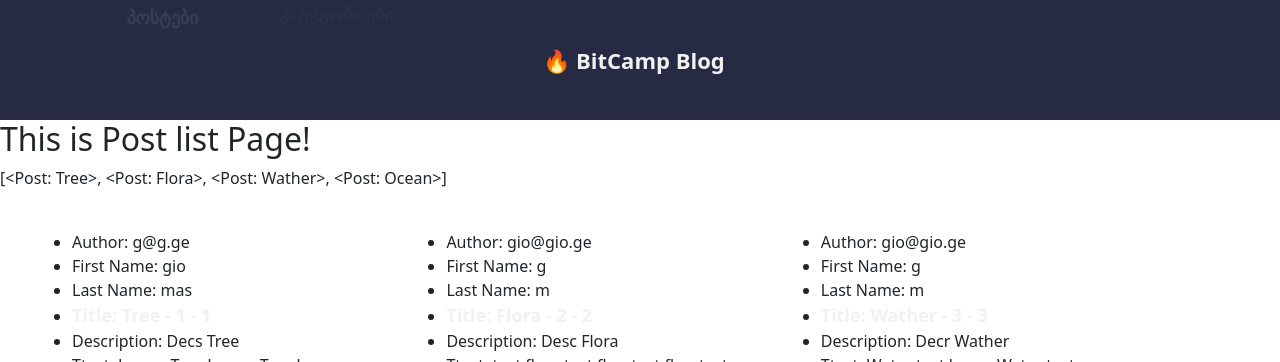
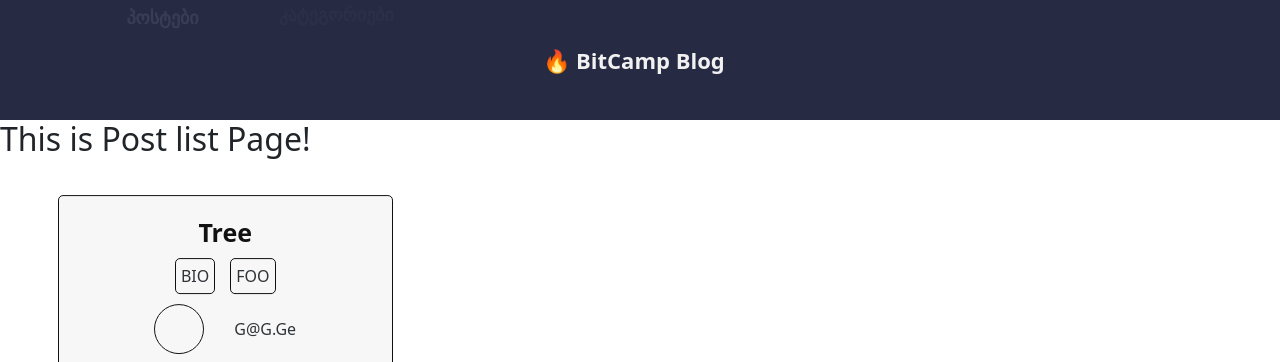
Before and after one commit to Pirmsho/bitcamp-blog-django, a Django app: page /posts/ in a window 1280 px wide. Shown: the top 362 px of the page. Run offline with Django 4.2, Linux system fonts and the light colour scheme; data comes from the database, SQL or seed files in the repository; some libraries are stand-ins or nearby versions.

Commit message:
+ corrected post list styles

```diff
--- a/bitcamp/bitcamp/static/css/post_list.css
+++ b/bitcamp/bitcamp/static/css/post_list.css
@@ -25,6 +25,15 @@
   justify-content: center;
   align-items: center;
 }
+.post-header a {
+  color: black;
+  font-size: 25px;
+  transition: 0.3s all;
+}
+.post-header a:hover {
+  text-decoration: underline;
+  transform: scale(1.05);
+}
 .post-author-div {
   display: flex;
   justify-content: center;
@@ -42,11 +51,28 @@
 p {
   margin: 0;
 }
+.categories {
+  display: flex;
+  justify-content: center;
+  align-items: center;
+  gap: 15px;
+}
+.category {
+  border: 1px solid black;
+  border-radius: 5px;
+  padding: 5px;
+}
 .post-main-image-div {
   width: 100%;
   height: 150px;
   border: 1px solid black;
   margin-bottom: 10px;
+}
+.post-main-image-div img,
+.author-img img {
+  width: 100%;
+  height: 100%;
+  object-fit: contain;
 }
 @media (max-width: 1200px) {
   .posts-section {
--- a/bitcamp/blog/templates/blog/post_list.html
+++ b/bitcamp/blog/templates/blog/post_list.html
@@ -16,7 +16,7 @@
 </h2>
 <!-- ქვევით არ ვიცი როგორ დავამატო. ასე ვცდილობ გაჩვენო რას გაწვდი ბექიდან. სამი პოსტია დამატებული და ამ სამს აჩვენებს -->
 <!-- პოსტებიდან მარტო მე-3 პოსტის დეტალურ გვერდს ხსნის (/post/3/ ), ვერ გავიგე რატომ. /post/1/ და /post/2/ არ ხსნის -->
-{{ posts }}
+{% comment %} {{ posts }}
 <ul>
 
     {% for post in posts %}
@@ -35,29 +35,38 @@
         </a>
         </div>
 {% endfor %}
-</ul>
+</ul> {% endcomment %}
 
 
 
-<section class="posts-section container" x-data="{posts: [1,2,3,4,5,6,7,8,9,10,11,12]}">
-        <template x-for="post in posts">
+<section class="posts-section container">
+        {% for post in posts %}
             <article class="post" >
                 <div class="post-header">
-                    <h2>Post Title</h2>
+                    <h2><a href="{% url 'blog:post_detail' post.pk %}">{{ post.title }}</a></h2>
                     <div class="categories">
-                        <p class="category">Categories</p>
+                        {% for category in post.category.all  %}
+                        <p class="category">{{ category }}</p>
+                        {% endfor %}
                     </div>
                     <div class="post-author-div">
-                        <div class="author-img"></div>
-                        <p class="author-name">Author Name</p>
+                        <div class="author-img">
+                            {% comment %} აქ ბრუნდება ავტორის სურათი {% endcomment %}
+                        </div>
+                        <p class="author-name">{{ post.author|title }}</p>
                     </div>
                 </div>
-                <div class="post-main-image-div"></div>
+                <div class="post-main-image-div">
+                    <a href="{% url 'blog:post_detail' post.pk %}">
+                        <img src="{{ post.image.url }}" alt="პოსტის სურათი">
+                    {% comment %} აქ ბრუნდება პოსტის მთავარი სურათი {% endcomment %}
+                    </a>
+                </div>
                 <div class="post-content">
-                    <p class="post-description">Lorem ipsum dolor sit amet consectetur adipisicing elit. Nobis, accusantium eligendi eum tenetur, eius quis delectus quaerat odio voluptas eaque, beatae deserunt necessitatibus ut architecto incidunt provident amet quos nesciunt.</p>
+                    <p class="post-description">{{ post.description }}</p>
                 </div>
             </article>
-        </template>
+            {% endfor %}
 </section>
 
 {% comment %} {% if list %}
```
Also changed, not shown: bitcamp/blog/views.py (+5 -5 lines).
